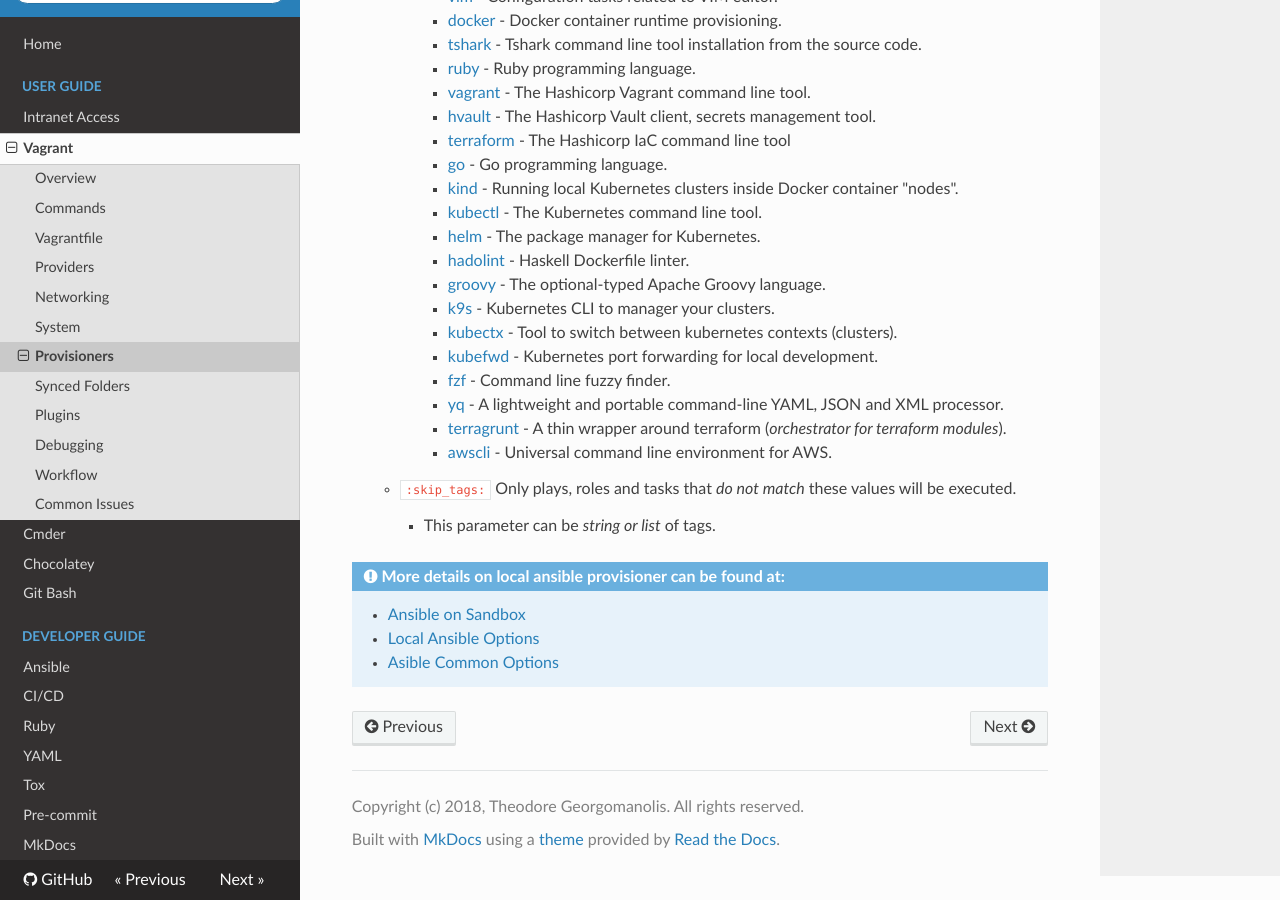
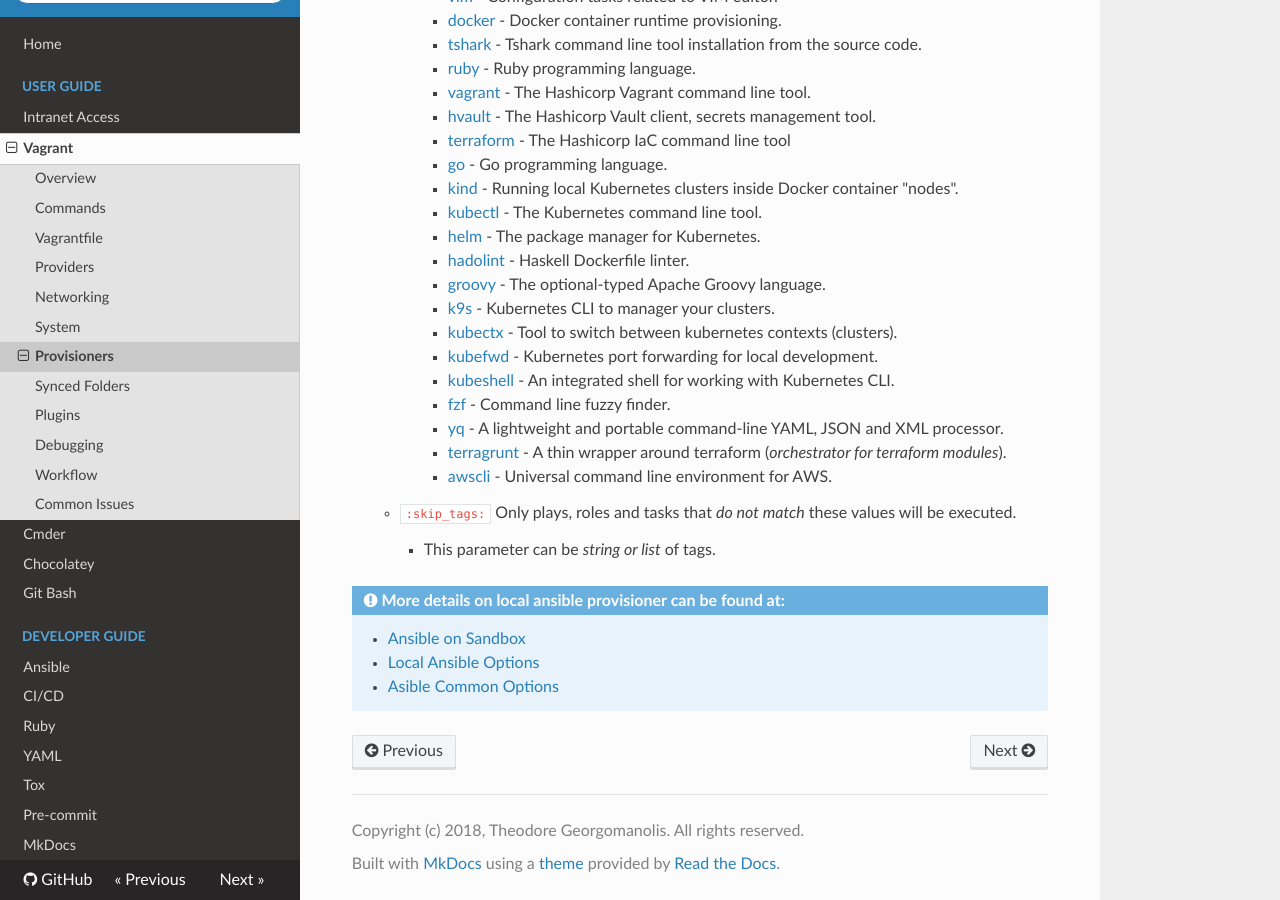
Before and after one commit to theodore86/vagrantenv, an MkDocs documentation site: the page built from docs/vagrant/provisioners.md, in a window 1280 px wide and 900 px high, scrolled down 5642 px. Built offline with MkDocs 1.6.1, drawn with Linux system fonts in a browser that asks for light colours; nearby versions of some CDN libraries.

Commit message:
Add ansible role kubernetes/kubeshell
- Add kubernetes/kubeshell ansible role, integrated shell for
  kubernetes CLI management
- Update provisioners.md documentation

```diff
--- a/docs/vagrant/provisioners.md
+++ b/docs/vagrant/provisioners.md
@@ -224,6 +224,7 @@
             - [k9s](https://github.com/derailed/k9s) - Kubernetes CLI to manager your clusters.
             - [kubectx](https://github.com/ahmetb/kubectx) - Tool to switch between kubernetes contexts (clusters).
             - [kubefwd](https://github.com/txn2/kubefwd) - Kubernetes port forwarding for local development.
+            - [kubeshell](https://github.com/cloudnativelabs/kube-shell) - An integrated shell for working with Kubernetes CLI.
             - [fzf](https://github.com/junegunn/fzf) - Command line fuzzy finder.
             - [yq](https://github.com/mikefarah/yq) - A lightweight and portable command-line YAML, JSON and XML processor.
             - [terragrunt](https://terragrunt.gruntwork.io/) - A thin wrapper around terraform (*orchestrator for terraform modules*).
```
Also changed, not shown: 3 other files.
